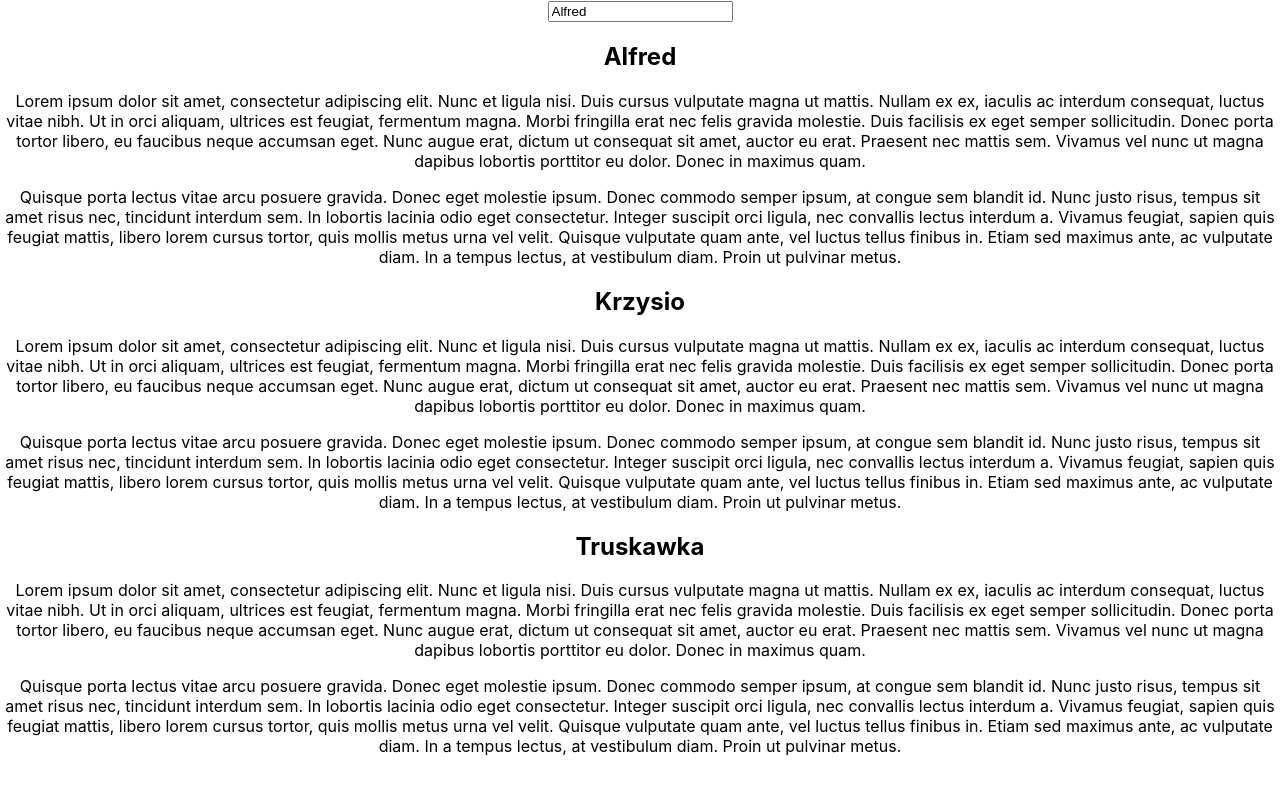
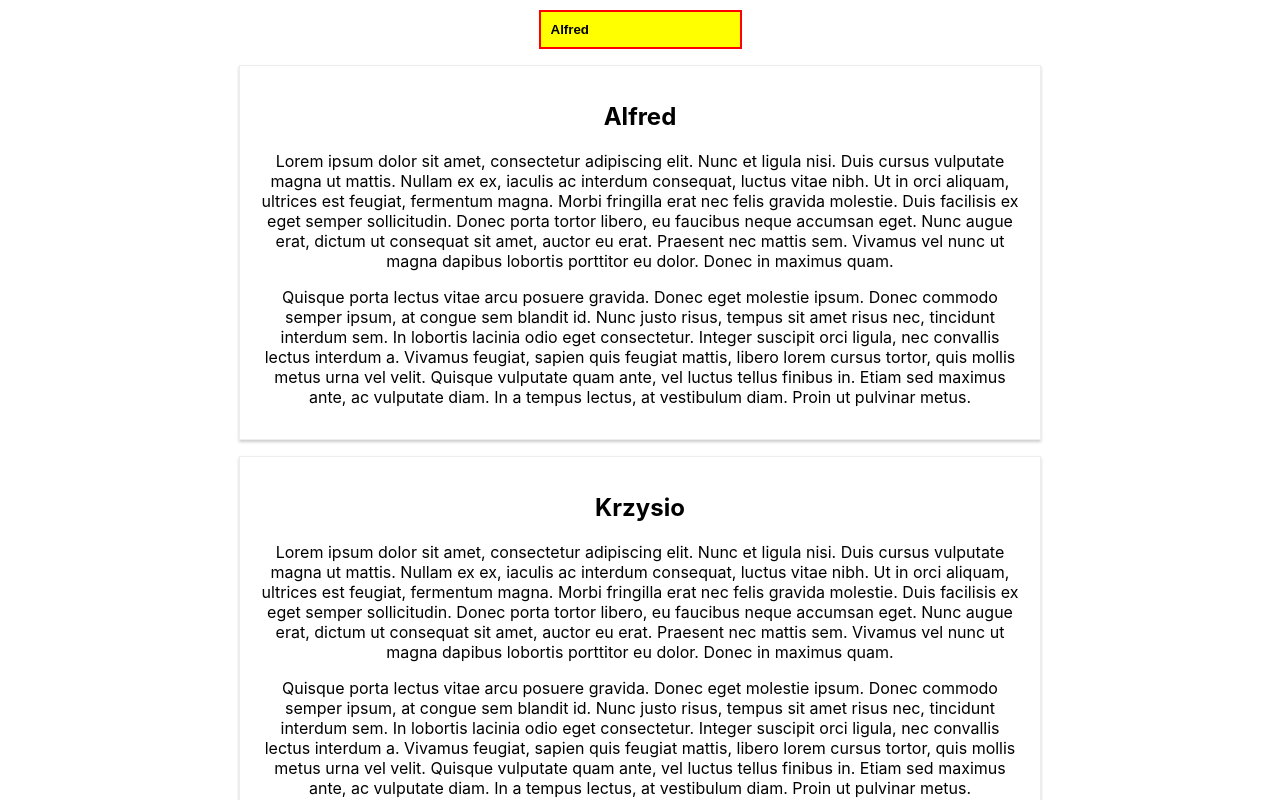
Before and after one commit to roberttorbiczuk/first_react_app, a React (Create React App) app: page / in a window 1280 px wide. Shown: the top 800 px of the page. Built offline with nearby package versions, Linux system fonts and the light colour scheme.

Commit message:
Added css files and inline styles

```diff
--- /dev/null
+++ b/src/UserInput/UserInput.css
@@ -0,0 +1,3 @@
+.UserInput {
+  margin: 10px;
+}
--- a/src/UserInput/UserInput.js
+++ b/src/UserInput/UserInput.js
@@ -1,9 +1,17 @@
 import React from 'react';
+import './UserInput.css';
 
 const userInput = (props) => {
+  const style = {
+    backgroundColor: 'yellow',
+    fontWeight: 'bold',
+    border: '2px solid red',
+    padding: '10px',
+  };
+
   return (
-    <div>
-      <input type='text' onChange={props.changed} value={props.userName}/>
+    <div className='UserInput'>
+      <input style={style} type='text' onChange={props.changed} value={props.userName}/>
     </div>
 )
 };
--- /dev/null
+++ b/src/UserOutput/UserOutput.css
@@ -0,0 +1,8 @@
+.UserOutput {
+  width: 60%;
+  margin: 16px auto;
+  border: 1px solid #eee;
+  box-shadow: 0 2px 3px #ccc;
+  padding: 16px;
+  text-align: center;
+}
--- a/src/UserOutput/UserOutput.js
+++ b/src/UserOutput/UserOutput.js
@@ -1,8 +1,9 @@
 import React from 'react';
+import './UserOutput.css';
 
 const userOutput = (props) => {
   return (
-    <div>
+    <div className="UserOutput">
       <h2 onClick={props.click}>{props.userName}</h2>
       <p> Lorem ipsum dolor sit amet, consectetur adipiscing elit. Nunc et ligula nisi. Duis cursus vulputate magna ut mattis. Nullam ex ex, iaculis ac interdum consequat, luctus vitae nibh. Ut in orci aliquam, ultrices est feugiat, fermentum magna. Morbi fringilla erat nec felis gravida molestie. Duis facilisis ex eget semper sollicitudin. Donec porta tortor libero, eu faucibus neque accumsan eget. Nunc augue erat, dictum ut consequat sit amet, auctor eu erat. Praesent nec mattis sem. Vivamus vel nunc ut magna dapibus lobortis porttitor eu dolor. Donec in maximus quam. </p>
       <p> Quisque porta lectus vitae arcu posuere gravida. Donec eget molestie ipsum. Donec commodo semper ipsum, at congue sem blandit id. Nunc justo risus, tempus sit amet risus nec, tincidunt interdum sem. In lobortis lacinia odio eget consectetur. Integer suscipit orci ligula, nec convallis lectus interdum a. Vivamus feugiat, sapien quis feugiat mattis, libero lorem cursus tortor, quis mollis metus urna vel velit. Quisque vulputate quam ante, vel luctus tellus finibus in. Etiam sed maximus ante, ac vulputate diam. In a tempus lectus, at vestibulum diam. Proin ut pulvinar metus. </p>
```
